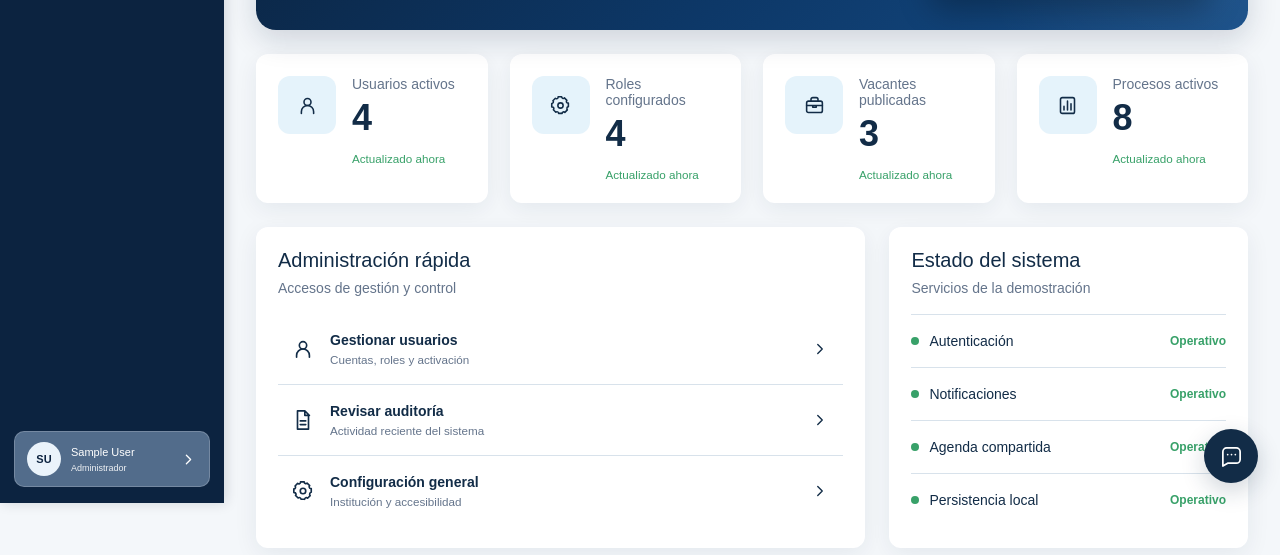
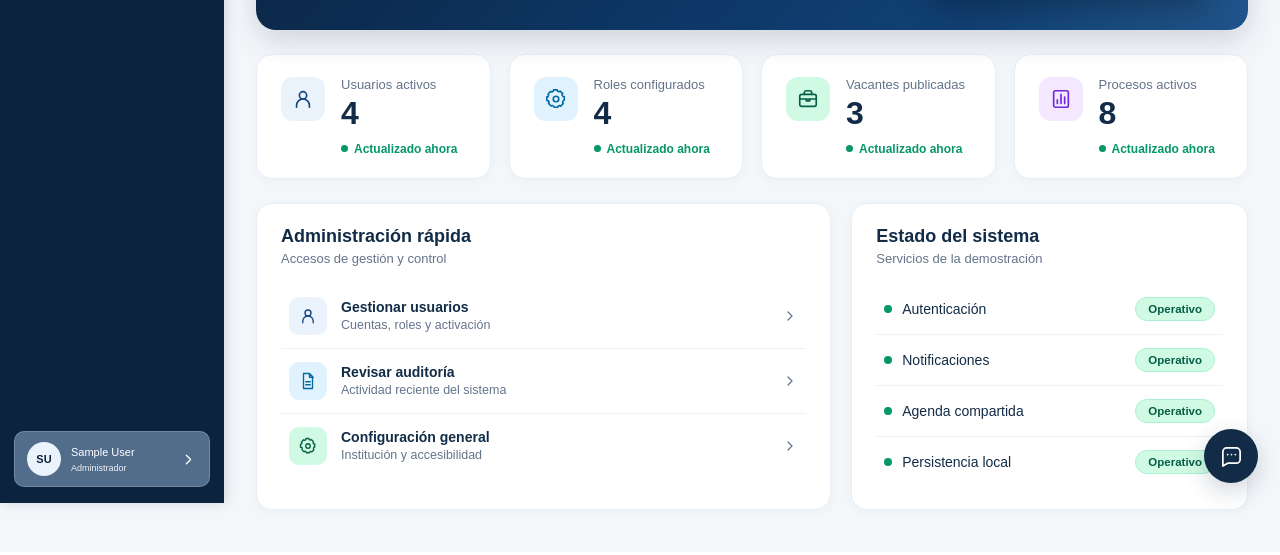
Before and after one commit to GarciaR23/SistemaWeb_ClinicaLasPalmeras, an Angular app in the folder Frontend/: page /administrador in a window 1280 px wide. Shown: the part 297-852 px from the top of the page. Built offline with nearby package versions, Linux system fonts and the light colour scheme; sample sign-in values are in the browser's storage.

Commit message:
style(administrador): mejorar tarjetas de indicadores y paneles del dashboard

```diff
--- a/Frontend/src/app/features/administrador/pages/inicio-administrador/inicio-administrador.html
+++ b/Frontend/src/app/features/administrador/pages/inicio-administrador/inicio-administrador.html
@@ -35,68 +35,99 @@
   }
 
   @if (loading) {
-    <p class="card empty" role="status">Cargando resumen…</p>
+    <p class="tarjeta empty" role="status">Cargando resumen…</p>
   } @else if (resumen) {
-    <section class="indicators-grid" aria-label="Indicadores de la plataforma">
+    <section class="resumen" aria-label="Indicadores de la plataforma">
       @for (indicador of resumen.indicadores; track indicador.titulo) {
-        <article class="card indicator-card">
-          <span class="indicator-icon" aria-hidden="true">
-            <app-icon [name]="indicador.icono" [size]="21" />
+        <article
+          class="tarjeta resumen__item"
+          [attr.data-tono]="tonos[$index % tonos.length]"
+          [style.--i]="$index"
+        >
+          <span class="resumen__icono" aria-hidden="true">
+            <app-icon [name]="indicador.icono" [size]="22" />
           </span>
 
-          <div class="indicator-content">
-            <span class="indicator-title">{{ indicador.titulo }}</span>
-            <strong class="indicator-value">{{ indicador.valor }}</strong>
-            <small class="indicator-note">Actualizado ahora</small>
+          <div class="resumen__datos">
+            <p class="resumen__etiqueta">{{ indicador.titulo }}</p>
+            <p class="resumen__valor">{{ indicador.valor }}</p>
+            <p class="resumen__nota">
+              <span class="resumen__punto" aria-hidden="true"></span>
+              Actualizado ahora
+            </p>
           </div>
         </article>
       }
     </section>
 
-    <div class="dashboard-panels">
-      <section class="card" aria-labelledby="titulo-accesos">
-        <header class="card-heading">
-          <h2 id="titulo-accesos">Administración rápida</h2>
-          <p>Accesos de gestión y control</p>
+    <div class="paneles">
+      <section
+        class="tarjeta panel"
+        aria-labelledby="titulo-accesos"
+        [style.--i]="4"
+      >
+        <header class="panel__cabecera">
+          <div>
+            <h2 id="titulo-accesos" class="panel__titulo">Administración rápida</h2>
+            <p class="panel__subtitulo">Accesos de gestión y control</p>
+          </div>
         </header>
 
-        <nav class="quick-list" aria-label="Accesos rápidos">
+        <nav aria-label="Accesos rápidos">
+          <ul class="lista">
             @for (acceso of accesos; track acceso.ruta) {
-            <a class="quick-link" [routerLink]="acceso.ruta">
-              <app-icon [name]="acceso.icono" [size]="22" />
+              <li>
+                <a
+                  class="lista__item"
+                  [routerLink]="acceso.ruta"
+                  [attr.data-tono]="tonos[$index % tonos.length]"
+                >
+                  <span class="lista__icono" aria-hidden="true">
+                    <app-icon [name]="acceso.icono" [size]="18" />
+                  </span>
 
-              <span class="quick-copy">
+                  <span class="lista__texto">
                     <strong>{{ acceso.titulo }}</strong>
                     <small>{{ acceso.descripcion }}</small>
                   </span>
 
-              <app-icon name="arrow" [size]="18" />
+                  <span class="lista__flecha" aria-hidden="true">
+                    <app-icon name="arrow" [size]="16" />
+                  </span>
                 </a>
+              </li>
             }
+          </ul>
         </nav>
       </section>
 
-      <section class="card" aria-labelledby="titulo-estado">
-        <header class="card-heading">
-          <h2 id="titulo-estado">Estado del sistema</h2>
-          <p>{{ origenServicios }}</p>
+      <section
+        class="tarjeta panel"
+        aria-labelledby="titulo-estado"
+        [style.--i]="5"
+      >
+        <header class="panel__cabecera">
+          <div>
+            <h2 id="titulo-estado" class="panel__titulo">Estado del sistema</h2>
+            <p class="panel__subtitulo">{{ origenServicios }}</p>
+          </div>
         </header>
 
-        <ul class="service-list">
+        <ul class="lista">
           @for (servicio of resumen.servicios; track servicio.nombre) {
-            <li>
-              <span class="service-name">
+            <li class="lista__servicio">
+              <span class="lista__nombre">
                 <span
-                  class="dot"
-                  [class.dot--fail]="servicio.estado !== 'Operativo'"
+                  class="punto"
+                  [class.punto--fallo]="servicio.estado !== 'Operativo'"
                   aria-hidden="true"
                 ></span>
                 {{ servicio.nombre }}
               </span>
 
               <strong
-                class="service-status"
-                [class.service-status--fail]="servicio.estado !== 'Operativo'"
+                class="etiqueta"
+                [attr.data-tono]="servicio.estado === 'Operativo' ? 'verde' : 'rojo'"
               >
                 {{ servicio.estado }}
               </strong>
--- a/Frontend/src/app/features/administrador/pages/inicio-administrador/inicio-administrador.scss
+++ b/Frontend/src/app/features/administrador/pages/inicio-administrador/inicio-administrador.scss
@@ -154,12 +154,12 @@ a:focus-visible {
   }
 }
 
-.card {
+@include estilos.tonos;
+
+.tarjeta {
   min-width: 0;
-  padding: 22px;
-  border-radius: 12px;
-  background: var(--white, #fff);
-  box-shadow: var(--shadow, 0 6px 24px rgb(18 44 71 / 7%));
+  padding: 22px 24px;
+  @include estilos.tarjeta;
 }
 
 .feedback.error {
@@ -168,6 +168,8 @@ a:focus-visible {
   background: var(--red-bg, #fee4e2);
   color: var(--red, #b42318);
   font-size: 13px;
+  @include estilos.aparecer;
+  @include estilos.sin-movimiento;
 }
 
 .empty {
@@ -175,170 +177,222 @@ a:focus-visible {
   text-align: center;
 }
 
-.indicators-grid {
+// ---------- Indicadores ----------
+.resumen {
   display: grid;
   grid-template-columns: repeat(4, 1fr);
-  gap: 22px;
+  gap: 18px;
 }
 
-.indicator-card {
+.resumen__item {
   display: flex;
   align-items: flex-start;
   gap: 16px;
+  @include estilos.elevar(3px, 220ms);
+  @include estilos.entrada-progresiva;
+  @include estilos.sin-movimiento;
 }
 
-.indicator-icon {
+.resumen__icono {
   display: grid;
-  flex: 0 0 auto;
+  flex: none;
   place-items: center;
-  width: 58px;
-  height: 58px;
+  width: 44px;
+  height: 44px;
   border-radius: 12px;
-  background: var(--blue, #e5f3fb);
+  background: var(--tono-bg);
+  color: var(--tono-fg);
 }
 
-.indicator-content {
-  display: flex;
-  flex-direction: column;
-  gap: 6px;
+.resumen__datos {
+  flex: 1;
+  min-width: 0;
 }
 
-.indicator-title {
+.resumen__etiqueta {
   color: var(--slate, #64748b);
+  font-size: 13px;
+  font-weight: 500;
 }
 
-.indicator-value {
-  font-size: 36px;
+.resumen__valor {
+  margin: 4px 0 8px;
+  color: var(--navy, #0c2340);
+  font-size: 32px;
+  font-weight: 700;
   line-height: 1.1;
 }
 
-.indicator-note {
-  margin-top: 8px;
-  color: var(--green, #38a169);
+.resumen__nota {
+  display: inline-flex;
+  align-items: center;
+  gap: 6px;
+  color: #059669;
+  font-size: 12px;
+  font-weight: 600;
 }
 
-.dashboard-panels {
-  display: grid;
-  grid-template-columns: 1.7fr 1fr;
-  gap: 24px;
+.resumen__punto {
+  width: 7px;
+  height: 7px;
+  border-radius: 50%;
+  background: currentColor;
 }
 
-.card-heading {
+// ---------- Paneles ----------
+.paneles {
+  display: grid;
+  grid-template-columns: 1.45fr 1fr;
+  gap: 20px;
+  align-items: stretch;
+}
+
+.panel {
+  @include estilos.entrada-progresiva;
+  @include estilos.sin-movimiento;
+}
+
+.panel__cabecera {
+  display: flex;
+  justify-content: space-between;
+  align-items: flex-start;
   margin-bottom: 18px;
+}
 
-  h2 {
-    font-size: 20px;
-    font-weight: 500;
+.panel__titulo {
+  color: var(--navy, #0c2340);
+  font-size: 18px;
+  font-weight: 700;
+}
+
+.panel__subtitulo {
+  margin-top: 4px;
+  color: var(--slate, #64748b);
+  font-size: 13px;
+}
+
+.lista {
+  margin: 0;
+  padding: 0;
+  list-style: none;
+}
+
+.lista li + li {
+  border-top: 1px solid estilos.$borde-suave;
+}
+
+.lista__item {
+  display: flex;
+  align-items: center;
+  gap: 14px;
+  padding: 13px 8px;
+  border-radius: 8px;
+  color: inherit;
+  text-decoration: none;
+  @include estilos.transiciones;
+  @include estilos.fila-hover;
+  @include estilos.presionar;
+  @include estilos.foco;
+
+  &:hover .lista__flecha {
+    transform: translateX(4px);
+    color: estilos.$azul-marca;
   }
 
-  p {
-    margin-top: 8px;
+  @include estilos.sin-movimiento;
+}
+
+.lista__icono {
+  display: grid;
+  flex: none;
+  place-items: center;
+  width: 38px;
+  height: 38px;
+  border-radius: 10px;
+  background: var(--tono-bg);
+  color: var(--tono-fg);
+}
+
+.lista__texto {
+  display: flex;
+  flex: 1;
+  flex-direction: column;
+  gap: 3px;
+
+  strong {
+    color: var(--navy, #0c2340);
+    font-size: 14px;
+    font-weight: 600;
+  }
+
+  small {
     color: var(--slate, #64748b);
+    font-size: 12.5px;
   }
 }
 
-.quick-list {
-  display: flex;
-  flex-direction: column;
+.lista__flecha {
+  display: grid;
+  color: var(--slate, #64748b);
+  transition:
+    transform estilos.$transicion,
+    color estilos.$transicion;
 }
 
-.quick-link {
+.lista__servicio {
+  display: flex;
+  justify-content: space-between;
+  align-items: center;
+  gap: 12px;
+  padding: 13px 8px;
+}
+
+.lista__nombre {
   display: flex;
   align-items: center;
-  gap: 16px;
-  padding: 18px 14px;
-  border-top: 1px solid var(--line, #d8e2eb);
-  color: inherit;
-  text-decoration: none;
-  transition: background-color 150ms ease;
+  gap: 10px;
+  font-size: 14px;
+  font-weight: 500;
+}
 
-  &:first-child {
-    border-top: 0;
-  }
+.punto {
+  width: 8px;
+  height: 8px;
+  border-radius: 50%;
+  background: #059669;
 
-  &:hover {
-    background: var(--blue, #e5f3fb);
+  &--fallo {
+    background: #dc2626;
   }
 }
 
-.quick-copy {
-  display: flex;
-  flex: 1;
-  flex-direction: column;
-  gap: 5px;
-
-  small {
-    color: var(--slate, #64748b);
-  }
-}
-
-.service-list {
-  margin: 0;
-  padding: 0;
-  list-style: none;
-
-  li {
-    display: flex;
-    justify-content: space-between;
-    align-items: center;
-    gap: 12px;
-    padding: 18px 0;
-    border-top: 1px solid var(--line, #d8e2eb);
-  }
-}
-
-.service-name {
-  display: flex;
-  align-items: center;
-  gap: 10px;
-}
-
-.dot {
-  width: 8px;
-  height: 8px;
-  border-radius: 50%;
-  background: var(--green, #38a169);
-
-  &--fail {
-    background: var(--red, #b42318);
-  }
-}
-
-.service-status {
-  color: var(--green, #38a169);
-  font-size: 12px;
-
-  &--fail {
-    color: var(--red, #b42318);
-  }
-}
-
-@media (max-width: 900px) {
-  .hero {
-    flex-direction: column;
-    align-items: flex-start;
-    padding: 28px;
-  }
-
-  .hero__marco {
-    width: 100%;
-    height: auto;
-    aspect-ratio: 8 / 5;
-  }
+.etiqueta {
+  @include estilos.etiqueta;
 }
 
 @media (max-width: 1100px) {
-  .indicators-grid {
+  .resumen {
     grid-template-columns: repeat(2, 1fr);
   }
 
-  .dashboard-panels {
+  .paneles {
     grid-template-columns: 1fr;
   }
 }
 
 @media (max-width: 600px) {
-  .indicators-grid {
+  .resumen {
     grid-template-columns: 1fr;
   }
 }
+
+// Modo de alto contraste de la plataforma
+:host-context(.high-contrast) {
+  .resumen__icono,
+  .lista__icono,
+  .etiqueta {
+    border: 2px solid #fff;
+    background: transparent;
+    color: #fff;
+  }
+}
--- a/Frontend/src/app/features/administrador/pages/inicio-administrador/inicio-administrador.ts
+++ b/Frontend/src/app/features/administrador/pages/inicio-administrador/inicio-administrador.ts
@@ -28,6 +28,9 @@ export class InicioAdministrador implements OnInit {
 
   /** Primer nombre de la cuenta en sesión para el saludo del banner. */
   readonly nombre = primerNombre(this.session.user()?.name ?? '');
+
+  /** Un color de icono por tarjeta y por acceso (mismas familias que Postulante). */
+  readonly tonos = ['azul', 'celeste', 'verde', 'violeta'] as const;
 
   /** Usa la foto si existe; si no, la ilustración incluida. */
   imagen = FOTO_BANNER;
```
Lines whose indentation alone changed are shown as unchanged.
